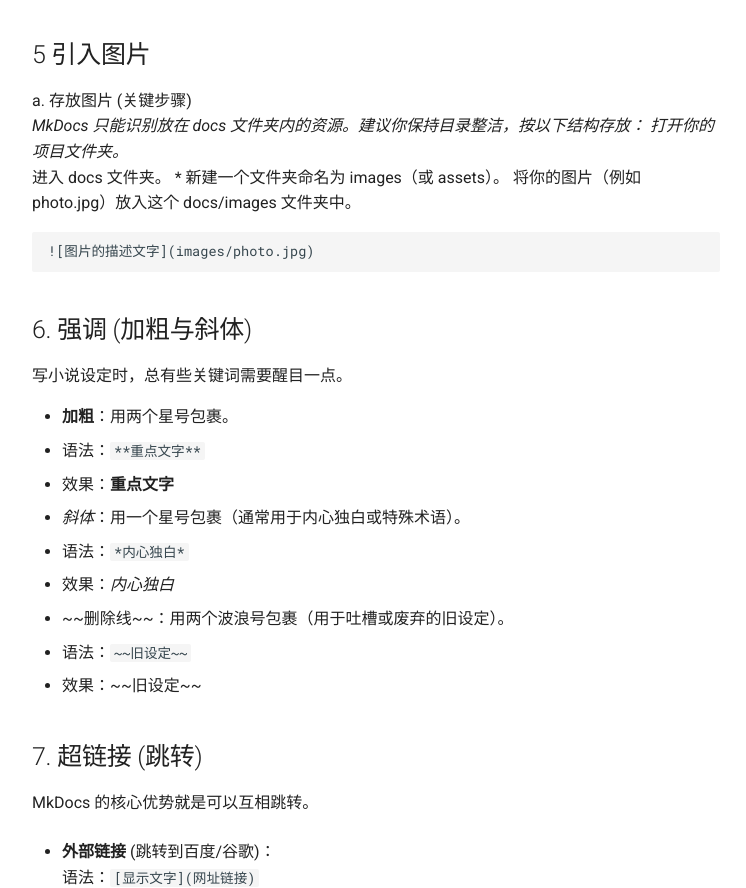
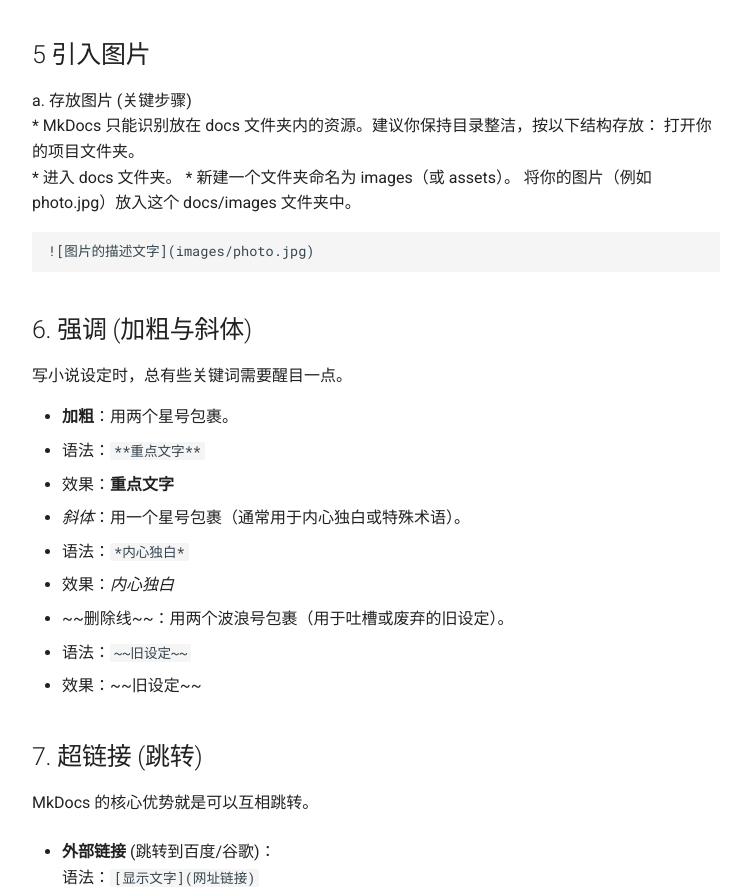
Before and after one commit to CuttlefishKING770/mydocs, a plain HTML site: page index.html in a window 1280 px wide. Shown: the part 2415-3303 px from the top of the page, without its empty margins (264-1010 px from the left). Drawn offline with Linux system fonts and the light colour scheme.

Commit message:
Deployed 7b61833 with MkDocs version: 1.6.1

```diff
--- a/index.html
+++ b/index.html
@@ -864,9 +864,9 @@ git<span class="w"> </span>commit<span class="w"> </span>-m<span class="w"> </sp
 </blockquote>
 <h2 id="5">5  引入图片</h2>
 <p>a. 存放图片 (关键步骤)<br />
-<em> MkDocs 只能识别放在 docs 文件夹内的资源。建议你保持目录整洁，按以下结构存放：
+* MkDocs 只能识别放在 docs 文件夹内的资源。建议你保持目录整洁，按以下结构存放：
 打开你的项目文件夹。  <br />
-</em> 进入 docs 文件夹。
+* 进入 docs 文件夹。
 * 新建一个文件夹命名为 images（或 assets）。
 将你的图片（例如 photo.jpg）放入这个 docs/images 文件夹中。</p>
 <div class="highlight"><pre><span></span><code>![图片的描述文字](images/photo.jpg)
```
Also changed, not shown: search/search_index.json (+1 -1 lines).
